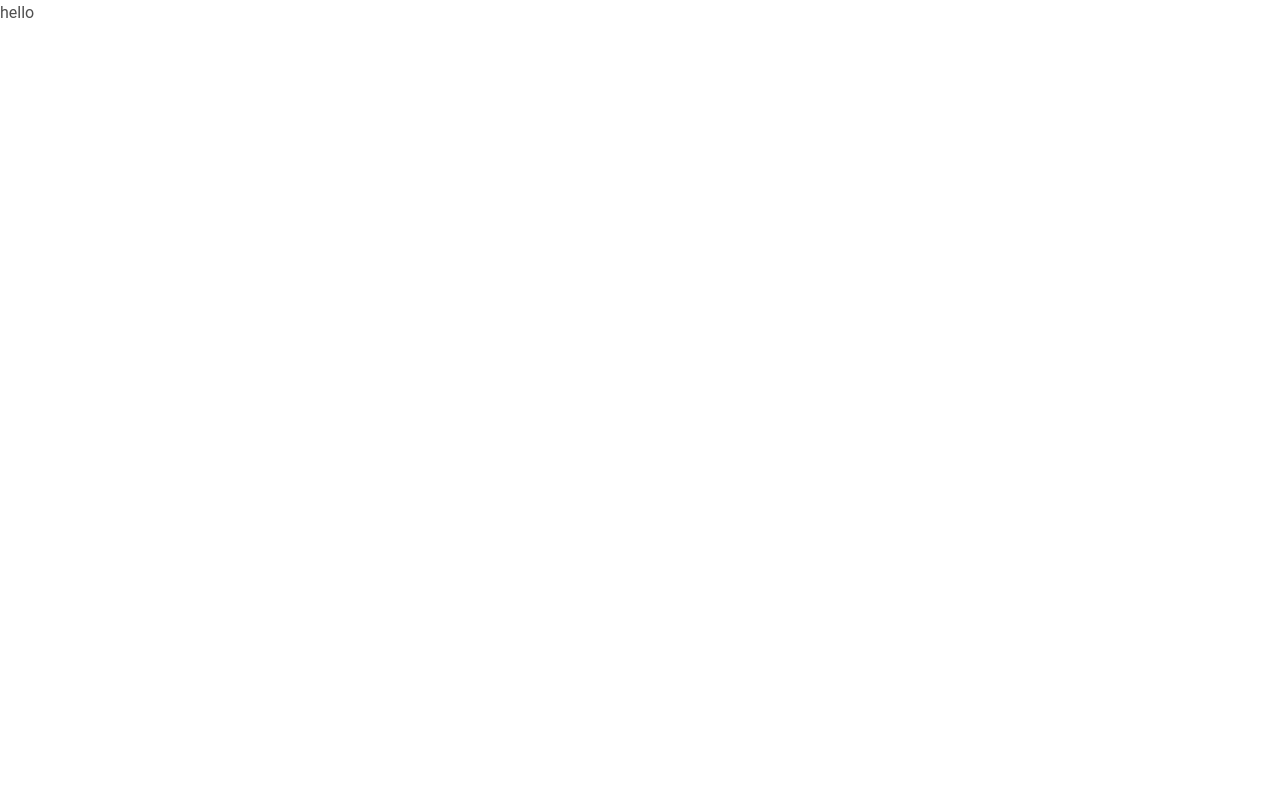
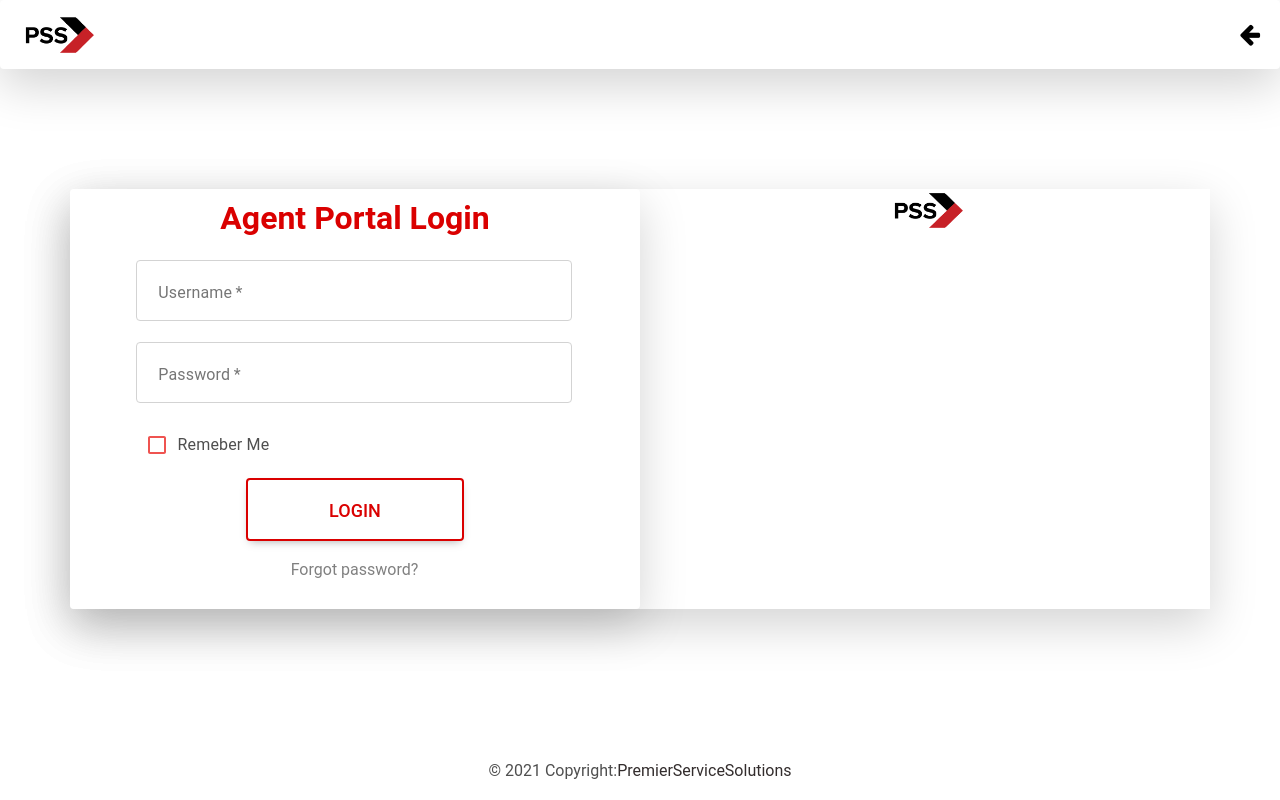
Before and after one commit to kylecharlesbotha/SEN381-Project, a React (Create React App) app in the folder Web App/Client/: page /AgentPortal in a window 1280 px wide. Built offline with nearby package versions, Linux system fonts and the light colour scheme.

Commit message:
Add Agent portal front end

```diff
--- a/Web App/Client/package.json
+++ b/Web App/Client/package.json
@@ -14,6 +14,7 @@
     "bootstrap": "^5.0.0-beta3",
     "font-awesome": "^4.7.0",
     "mdb-ui-kit": "^3.5.0",
+    "mdbreact": "^5.0.2",
     "react": "^17.0.2",
     "react-dom": "^17.0.2",
     "react-router-dom": "^5.2.0",
--- a/Web App/Client/src/components/AgentPortal/AgentPortal.js
+++ b/Web App/Client/src/components/AgentPortal/AgentPortal.js
@@ -1,9 +1,127 @@
 import Aux from "../../hoc/Auxillary";
+import { withStyles } from "@material-ui/core/styles";
+import { red } from "@material-ui/core/colors";
+import "./AgentPortal.css";
+import Logo from "../../assets/images/PSSLogo.png";
+import React from "react";
+import { NavLink } from "react-router-dom";
+import TextField from "@material-ui/core/TextField";
+import FormControlLabel from "@material-ui/core/FormControlLabel";
+import Checkbox from "@material-ui/core/Checkbox";
+
+const RedCheckbox = withStyles({
+  root: {
+    color: red[400],
+    "&$checked": {
+      color: red[600],
+    },
+  },
+  checked: {},
+})((props) => <Checkbox color="default" {...props} />);
+
+const CssTextField = withStyles({
+  root: {
+    "& label.Mui-focused": {
+      color: "rgb(218,0,0)",
+    },
+    "& .MuiInput-underline:after": {
+      borderBottomColor: "rgb(218,0,0)",
+    },
+    "& .MuiOutlinedInput-root": {
+      "& fieldset": {
+        borderColor: "lightgray",
+      },
+      "&:hover fieldset": {
+        borderColor: "black",
+      },
+      "&.Mui-focused fieldset": {
+        borderColor: "rgb(218,0,0)",
+      },
+    },
+  },
+})(TextField);
 
 const AgentPortal = (props) => {
   return (
     <Aux>
-      <p>hello</p>
+      <nav className="navbar navbar-expand-lg navbar-light bg-light shadow-lg p-2 mb-2 bg-white rounded">
+        <div className="container-fluid">
+          <a className="navbar-brand" href="/">
+            <img src={Logo} alt="logo" className="logoimg" />
+          </a>
+          <NavLink
+            className="fa fa-arrow-left"
+            to="/Home"
+            href="/Home"
+          ></NavLink>
+        </div>
+      </nav>
+      <div className="container logincont">
+        <div className="row justify-content-center bg-light shadow-lg  bg-white rounded-start">
+          <div className="col-md-6  text-center bg-light shadow-lg bg-white rounded">
+            <h5>Agent Portal Login</h5>
+            <div className="input-group mb-3">
+              <div className="input-group-prepend formin"></div>
+              <CssTextField
+                id="filled-basic"
+                label="Username"
+                variant="outlined"
+                className="lblHeader inputboxes"
+                size="medium"
+                required
+                color="secondary"
+              />
+            </div>
+            <div className="input-group mb-0">
+              <div className="input-group-prepend formin"></div>
+              <CssTextField
+                className="lblHeader inputboxes"
+                label="Password"
+                variant="outlined"
+                size="medium"
+                required
+                type="password"
+                id="custom-css-outlined-input"
+              />
+            </div>
+            <div className="input-group mb-0">
+              <div className="input-group-prepend formin"></div>
+              <FormControlLabel
+                control={<RedCheckbox name="chkRemeberme" />}
+                label="Remeber Me"
+                className="chk"
+              />
+            </div>
+            <button
+              type="button"
+              className="btn btnsignin justify-content-center"
+              color="#ff5c5c"
+            >
+              Login
+            </button>
+            <div className="input-group justify-content-center">
+              <div className="input-group-prepend"></div>
+              <a
+                href="https://google.com"
+                variant="body2"
+                className="forgotlink"
+              >
+                Forgot password?
+              </a>
+            </div>
+          </div>
+          <div className="col-md-6 text-center ">
+          <img src={Logo} alt="logo" className="logoimg"/>
+          </div>
+
+        </div>
+      </div>
+      <div className="text-center p-3 footer">
+        © 2021 Copyright:
+        <a className="text-dark" href="https://premierservicesolutions.co.za">
+          PremierServiceSolutions
+        </a>
+      </div>
     </Aux>
   );
 };
```
Also changed, not shown: 1 other file (tests, documents, lock files or other folders).
